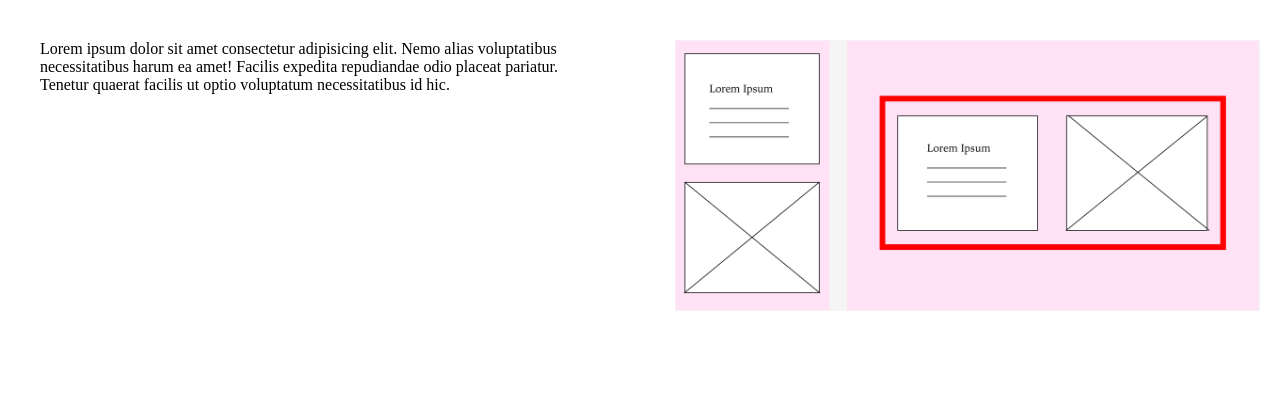
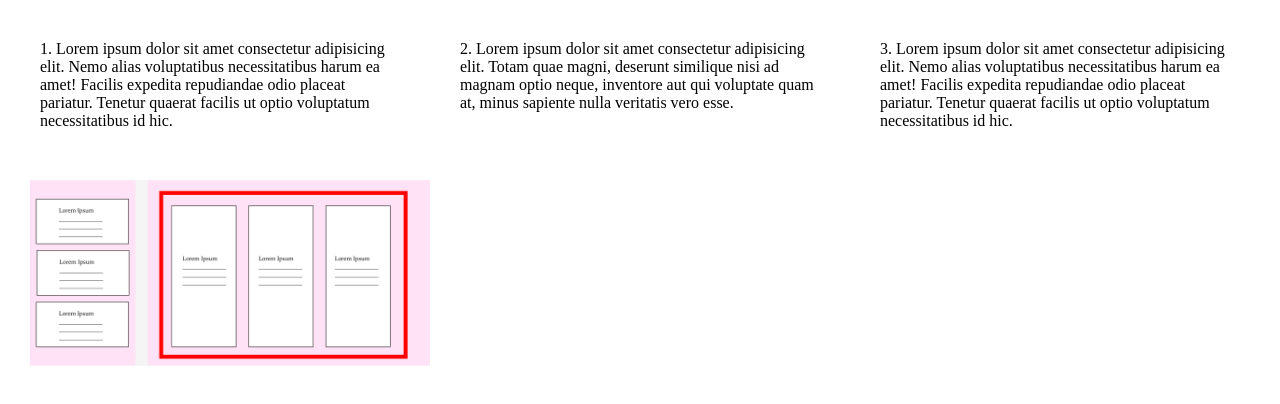
Before and after one commit to frederikkerosenbom/grid_layout_1, a plain HTML site: page index.html in a window 1280 px wide. Drawn offline with Linux system fonts and the light colour scheme.

Commit message:
Add files via upload

```diff
--- a/index.html
+++ b/index.html
@@ -4,23 +4,33 @@
 <head>
     <meta charset="UTF-8">
     <meta name="viewport" content="width=device-width, initial-scale=1.0">
-    <title>Grid Layout 1</title>
+    <title>Grid Layout 2</title>
     <link rel="stylesheet" href="style.css">
 </head>
 
 <body>
 
-    <div class="tekst">
-        <p>Lorem ipsum dolor sit amet consectetur adipisicing elit. Nemo alias voluptatibus necessitatibus
+    <div class="tekst1">
+        <p>1. Lorem ipsum dolor sit amet consectetur adipisicing elit. Nemo alias voluptatibus necessitatibus
             harum ea
             amet! Facilis expedita repudiandae odio placeat pariatur. Tenetur quaerat facilis ut optio voluptatum
             necessitatibus id hic.</p>
     </div>
 
-    <div class="billede">
-        <img src="grid_layout.png" alt="grid_layout">
+    <div class="tekst2">
+        <p>2. Lorem ipsum dolor sit amet consectetur adipisicing elit. Totam quae magni, deserunt similique nisi ad
+            magnam
+            optio neque, inventore aut qui voluptate quam at, minus sapiente nulla veritatis vero esse.</p>
     </div>
 
+    <div class="tekst3">
+        <p>3. Lorem ipsum dolor sit amet consectetur adipisicing elit. Nemo alias voluptatibus necessitatibus
+            harum ea
+            amet! Facilis expedita repudiandae odio placeat pariatur. Tenetur quaerat facilis ut optio voluptatum
+            necessitatibus id hic.</p>
+    </div>
+
+    <img src="grid_layout_2.png" alt="grid_layout_2">
 </body>
 
 </html>
--- a/style.css
+++ b/style.css
@@ -14,17 +14,7 @@ img {
 @media (min-width: 768px) {
   body {
     display: grid;
-    grid-template-columns: 1fr 1fr;
-    gap: 30px;
+    grid-template-columns: 1fr 1fr 1fr;
+    gap: 20px;
   }
 }
-
-.tekst {
-  grid-column-start: 1;
-  grid-column-end: 2;
-}
-
-.billede {
-  grid-column-start: 2;
-  grid-column-end: 3;
-}
```
Also changed, not shown: grid_layout_2.png (added).
